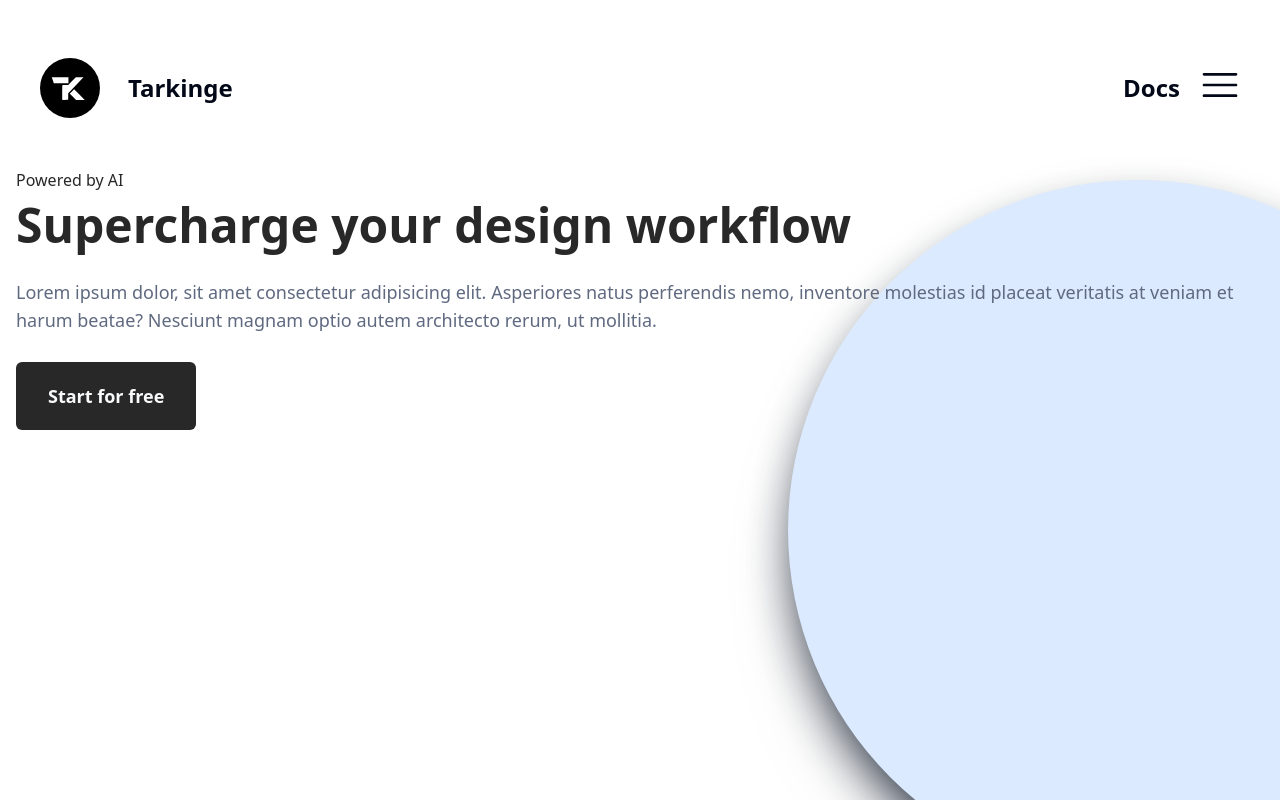
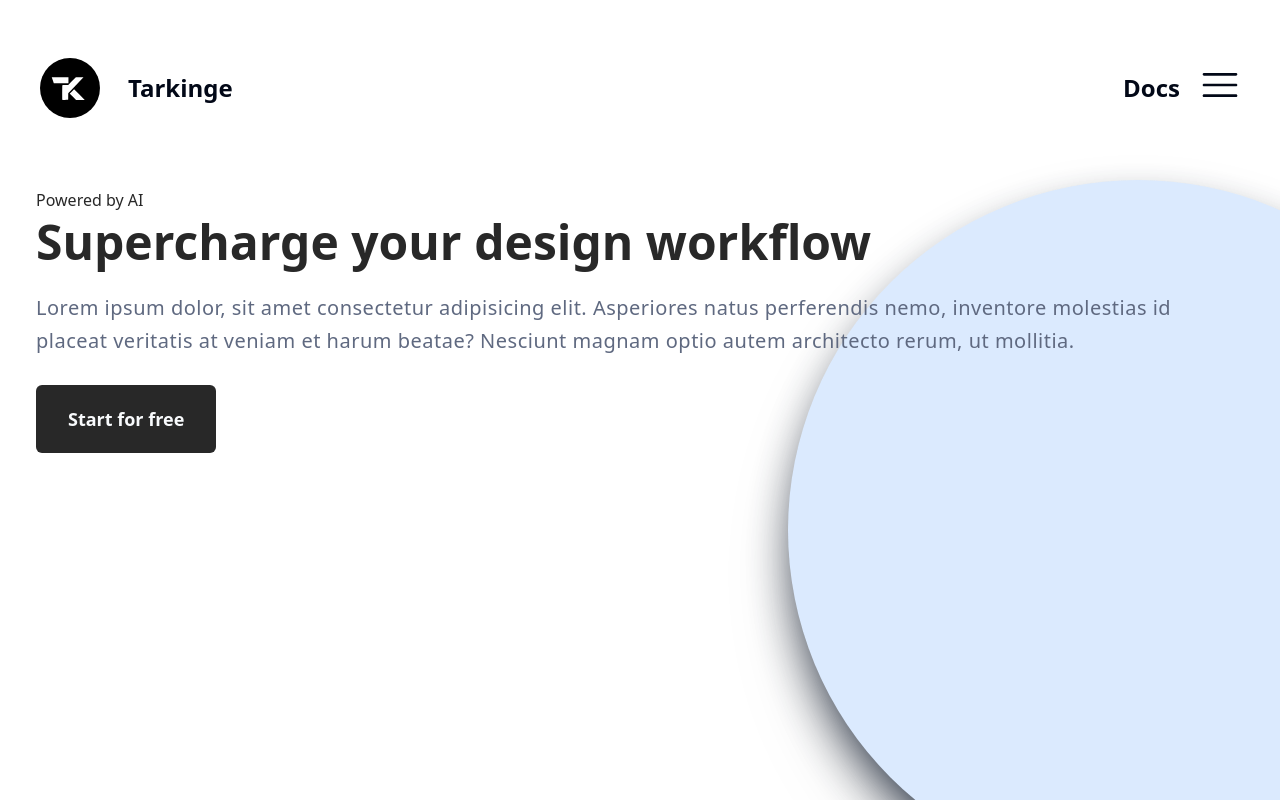
Before and after one commit to ejsadiarin/landing-pages, a Next.js app: page / in a window 1280 px wide. Built offline with nearby package versions, Linux system fonts and the light colour scheme; a web font is replaced by a local one.

Commit message:
polished UI to match pixel perfect

```diff
--- a/app/page.tsx
+++ b/app/page.tsx
@@ -16,7 +16,7 @@ export default function Home() {
               height="60"
               className="rounded-full"
             />
-            <a href="/" className="font-bold text-2xl font-inter">
+            <a href="/" className="font-bold text-2xl">
               Tarkinge
             </a>
           </section>
@@ -32,15 +32,15 @@ export default function Home() {
       </header>
 
       {/* Hero */}
-      <main className="mx-4 my-10 w-fit h-auto">
+      <main className="mx-4 my-10 w-fit h-auto p-5">
         <article className="flex flex-col gap-5 mb-4">
           <section>
             <p className="font-medium text-[#282828] ">Powered by AI</p>
-            <h1 className="font-[600] text-5xl text-[#282828] antialiased leading-snug">
+            <h1 className="font-[600] text-5xl text-[#282828] antialiased leading-tight">
               Supercharge your design workflow
             </h1>
           </section>
-          <p className="text-lg text-[#5F6980] mb-3 self-stretch">
+          <p className="text-xl text-[#5F6980] mb-3 self-stretch leading-relaxed tracking-wide">
             Lorem ipsum dolor, sit amet consectetur adipisicing elit. Asperiores
             natus perferendis nemo, inventore molestias id placeat veritatis at
             veniam et harum beatae? Nesciunt magnam optio autem architecto
```
